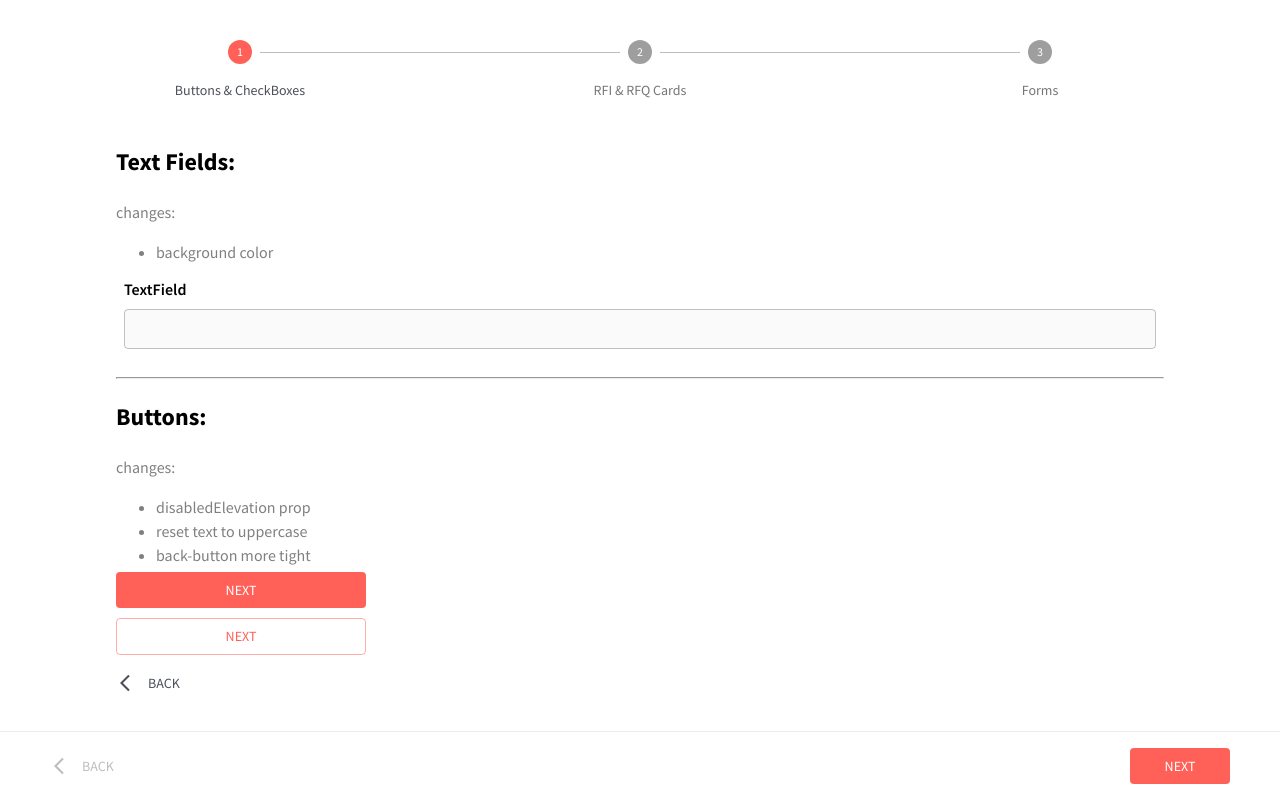
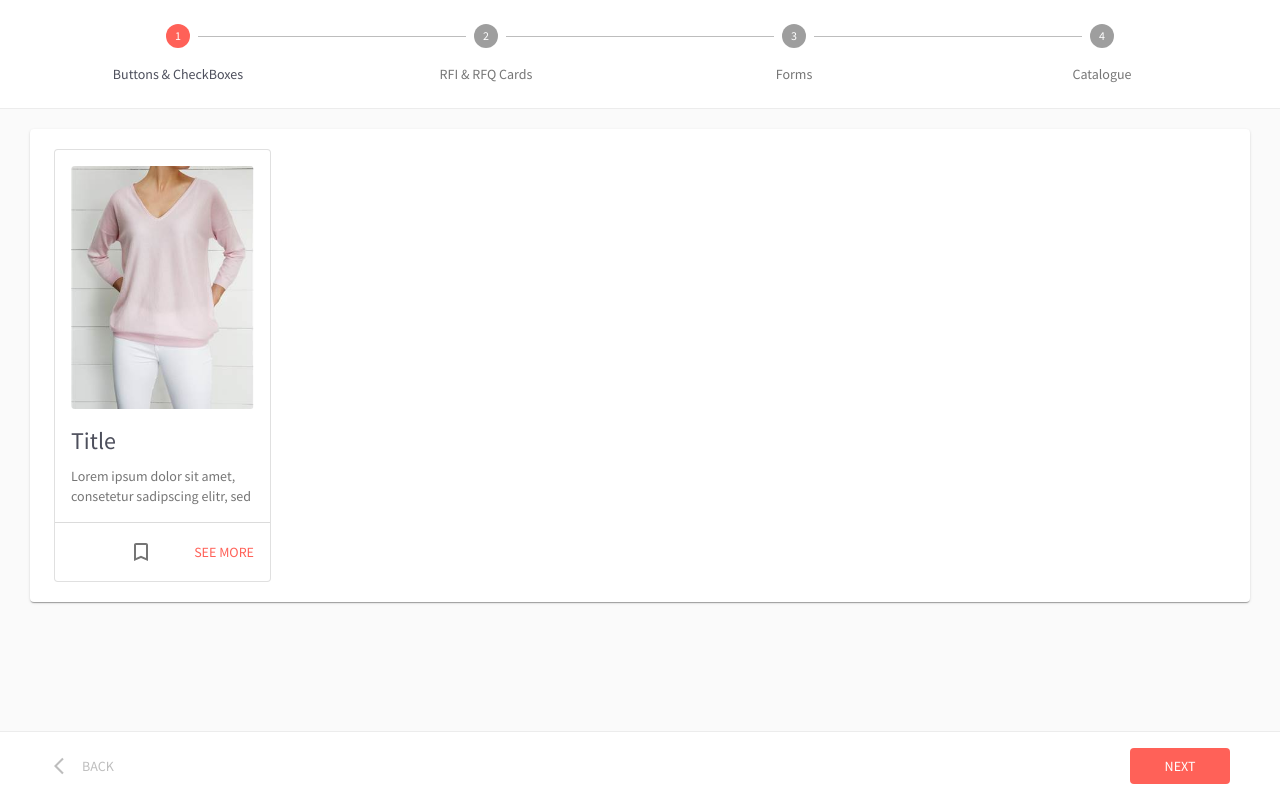
Before and after one commit to alexcurimjee/abana_components, a React (Create React App) app: page / in a window 1280 px wide. Shown: the top 800 px of the page. Built offline with nearby package versions, Linux system fonts and the light colour scheme.

Commit message:
catalogue - first try

```diff
--- /dev/null
+++ b/src/Catalogue.js
@@ -0,0 +1,25 @@
+import React from "react";
+import "./styles.css";
+import TextField from "./components/TextField";
+import Grid from "@material-ui/core/Grid";
+import Typography from "@material-ui/core/Typography";
+import Hidden from '@material-ui/core/Hidden';
+import CardCatalogue from './components/Card-catalogue';
+
+
+
+import { makeStyles } from "@material-ui/core/styles";
+
+const useStyles = makeStyles(theme => ({
+  root: {},
+
+}));
+
+export default function FormPage() {
+  const classes = useStyles();
+
+  return(
+    <CardCatalogue />
+
+  );
+}
--- a/src/ComponentForm.js
+++ b/src/ComponentForm.js
@@ -4,11 +4,13 @@ import "./styles.css";
 import ButtonsAndCheckPage from "./ButtonsAndCheckPage";
 import CardsPage from "./CardsPage";
 import FormPage from "./FormPage";
+import Catalogue from "./Catalogue";
 
 import { makeStyles } from "@material-ui/core/styles";
 import Stepper from "@material-ui/core/Stepper";
 import Step from "@material-ui/core/Step";
 import StepLabel from "@material-ui/core/StepLabel";
+import Paper from "@material-ui/core/Paper";
 import Button from "@material-ui/core/Button";
 import ArrowBackIosIcon from "@material-ui/icons/ArrowBackIos";
 import Typography from "@material-ui/core/Typography";
@@ -17,6 +19,9 @@ const useStyles = makeStyles(theme => ({
   root: {
     width: "100%",
 
+  },
+  stepper: {
+    borderBottom: "1px solid #ececec",
   },
   backButton: {
     marginRight: theme.spacing(1),
@@ -39,21 +44,33 @@ const useStyles = makeStyles(theme => ({
   instructions: {
     marginTop: theme.spacing(1),
     marginBottom: theme.spacing(1)
+  },
+  container: {
+    margin: '20px 0 0 0',
+    padding: '20px 16px',
+    [theme.breakpoints.up("sm")]: {
+      margin: '20px 30px',
+      padding: '20px 24px',
+    }
+
+
   }
 }));
 
 function getSteps() {
-  return ["Buttons & CheckBoxes", "RFI & RFQ Cards", "Forms"];
+  return ["Buttons & CheckBoxes", "RFI & RFQ Cards", "Forms", "Catalogue"];
 }
 
 function getStepContent(stepIndex) {
   switch (stepIndex) {
     case 0:
-      return <ButtonsAndCheckPage />;
+      return <Catalogue />;
     case 1:
       return <CardsPage />;
     case 2:
       return <FormPage />;
+    case 3:
+      return <ButtonsAndCheckPage />;
     default:
       return "Unknown stepIndex";
   }
@@ -85,14 +102,14 @@ export default function HorizontalLabelPositionBelowStepper() {
 
   return (
     <div className={classes.root}>
-      <Stepper activeStep={activeStep} alternativeLabel>
+      <Stepper activeStep={activeStep} alternativeLabel className={classes.stepper}>
         {steps.map(label => (
           <Step key={label}>
             <StepLabel>{label}</StepLabel>
           </Step>
         ))}
       </Stepper>
-      <div>
+      <Paper className={classes.container}>
         {activeStep === steps.length ? (
           <div>
             <Typography component={"span"} className={classes.instructions}>
@@ -126,7 +143,7 @@ export default function HorizontalLabelPositionBelowStepper() {
             </div>
           </div>
         )}
-      </div>
+      </Paper>
     </div>
   );
 }
--- a/src/components/Card-catalogue.js
+++ b/src/components/Card-catalogue.js
@@ -4,96 +4,57 @@ import Card from "@material-ui/core/Card";
 import CardActionArea from "@material-ui/core/CardActionArea";
 import CardActions from "@material-ui/core/CardActions";
 import Button from "@material-ui/core/Button";
+import BookmarkBorderIcon from "@material-ui/icons/BookmarkBorder";
+import BookmarkIcon from "@material-ui/icons/Bookmark";
+import Checkbox from "@material-ui/core/Checkbox";
 import FormControlLabel from "@material-ui/core/FormControlLabel";
-import Checkbox from "@material-ui/core/Checkbox";
-import Chip from "@material-ui/core/Chip";
 
 import CardHeader from "@material-ui/core/CardHeader";
 import Typography from "@material-ui/core/Typography";
 import CardContent from "@material-ui/core/CardContent";
-import Skeleton from "@material-ui/lab/Skeleton";
-import Grid from "@material-ui/core/Grid";
-import BookmarkBorderIcon from "@material-ui/icons/BookmarkBorder";
-import BookmarkIcon from "@material-ui/icons/Bookmark";
-
+import CardMedia from "@material-ui/core/CardMedia";
+import image from "../assets/images/image1.jpg";
 import Snackbar from "@material-ui/core/Snackbar";
 import IconButton from "@material-ui/core/IconButton";
 import CloseIcon from "@material-ui/icons/Close";
 
+
 const useStyles = makeStyles(theme => ({
-  card: {
-    [theme.breakpoints.down("xs")]: {
-      width: 312
-    },
-    [theme.breakpoints.up("sm")]: {
-      width: 450
-    }
+    root: {
+      width: '215px',
     },
     cardContainer: {
-    display: "flex",
         borderBottom: "1px solid #dbdbdb",
-    [theme.breakpoints.up("sm")]: {
-      flexDirection: "row"
-    }
     },
-  media: {
-    height: "100%",
-    minHeight: 190
-  },
-  cardHeader: {
-    padding: "10px 16px 8px"
-  },
-  cardTitle: {
-    color: "#4D4F5C",
-    fontWeight: 700,
-    fontSize: "17px"
-  },
-  cardContent: {
-    padding: "8px 16px ",
-    paddingBottom: "10px!important"
+    mediaContainer: {
+        margin: '16px 16px 0',
     },
 
-  tagContainer: {
-    paddingTop: "16px",
-    "& p": {
-      color: theme.palette.text.disabled,
-      display: "inline-flex"
-    }
-  },
-  tagChip: {
-    margin: "0px 8px 8px 0",
-    borderRadius: "4px",
-    "&$tagOutlined": {
-      color: theme.palette.secondary.main
-    }
-  },
-  tagOutlined: {},
-  tagLabel: {
-    padding: "0 9px"
+    media: {
+        width: '183px',
+        borderRadius: '4px',
+        height: 0,
+        paddingTop: '133%',
       },
 
     actionIcons: {
-    justifyContent: "space-between",
-    padding: "8px 16px"
+        justifyContent: 'end'
       },
+
     actionBookmark: {
     [theme.breakpoints.up("sm")]: {
         marginRight: "16px"
         }
     },
-  actionContact: {
-    padding: "5px 10px"
-  },
     snackbar: {
         backgroundColor: theme.palette.primary.main,
         flexWrap: "nowrap"
       }
+
   }));
 
-export default function CardListing(props) {
+  export default function MediaCard() {
     const classes = useStyles();
-  const tags = ["Mauritius", "Cashmere", "BSCI"];
-
     const [state, setState] = React.useState({
         open: false
       });
@@ -124,83 +85,28 @@ export default function CardListing(props) {
       );
 
     return (
-    <Card className={classes.card} variant="outlined">
-      <CardActionArea>
-        <Grid container className={classes.cardContainer}>
-          <Grid item xs={12} sm={3}>
-            <Skeleton
-              animation="wave"
-              variant="rect"
+      <Card className={classes.root} variant="outlined">
+        <CardActionArea className={classes.cardContainer}>
+            <div className={classes.mediaContainer}>
+                <CardMedia
                 className={classes.media}
+                image= {image}
+                title="Catalogue Image"
             />
-          </Grid>
-          <Grid item xs={12} sm={9}>
-            <CardHeader
-              className={classes.cardHeader}
-              avatar={
-                <Skeleton
-                  animation="wave"
-                  variant="circle"
-                  width={40}
-                  height={40}
-                />
-              }
-              action={null}
-              title={props.owner + " is looking for:"}
-              titleTypographyProps={{
-                classes: {
-                  root: classes.cardTitle
-                }
-              }}
-            />
+            </div>
+          <CardContent>
+            <Typography gutterBottom variant="h5" component="h2">
+                Title
+            </Typography>
+            <Typography variant="body2" color="textSecondary" component="p">
+                Lorem ipsum dolor sit amet, consetetur sadipscing elitr, sed
+            </Typography>
+          </CardContent>
+        </CardActionArea>
 
-            <CardContent className={classes.cardContent}>
-              <Typography variant="body2" color="textSecondary" component="p">
-                {
-                  "Lorem ipsum dolor sit amet, consectetur adipiscing elit, sed do eiusmod tempor incididunt ut labore et dolore maxsgna aliqu Lorem ipsum dolor sit amet, consectetur adipiscing elit, sed  eiusmod tempor..."
-                }
-              </Typography>
+        <CardActions className={classes.actionIcons}>
 
-              <div className={classes.tagContainer}>
-                <Chip
-                  label={tags[0]}
-                  variant="outlined"
-                  classes={{
-                    root: classes.tagChip,
-                    outlined: classes.tagOutlined,
-                    label: classes.tagLabel,
-                  }}
-                />
-                <Chip
-                  label={tags[1]}
-                  variant="outlined"
-                  classes={{
-                    root: classes.tagChip,
-                    outlined: classes.tagOutlined,
-                    label: classes.tagLabel,
-                  }}
-                />
-                <Chip
-                  label={tags[2]}
-                  variant="outlined"
-                  classes={{
-                    root: classes.tagChip,
-                    outlined: classes.tagOutlined,
-                    label: classes.tagLabel
-                  }}
-                />
 
-                <p style={{ marginLeft: "20px" }}>...</p>
-              </div>
-            </CardContent>
-          </Grid>
-        </Grid>
-      </CardActionArea>
-      <CardActions className={classes.actionIcons}>
-        <Typography variant="body2" color="textSecondary" component="p">
-          23 March 2020
-        </Typography>
-        <div>
           <FormControlLabel
             className={classes.actionBookmark}
             control={
@@ -215,13 +121,13 @@ export default function CardListing(props) {
           />
           <Button
             disableElevation
-            variant="outlined"
+            variant="text"
             color="primary"
             className={classes.actionContact}
           >
-            Contact
+            See More
           </Button>
-        </div>
+
       </CardActions>
       <Snackbar
        open={state.open}
@@ -232,9 +138,11 @@ export default function CardListing(props) {
            root: classes.snackbar
          }
        }}
-        message="Saved! Click on Right Menu to see your saved items"
+       message="Saved! Click on Top Right Menu to see your saved items"
        action={action}
      />
+
       </Card>
+
     );
   }
--- a/src/styles.css
+++ b/src/styles.css
@@ -1,7 +1,8 @@
 body {
-  margin: 16px;
+  margin: 0px;
   font-family: "Source Sans Pro", sans-serif;
   margin-bottom: 80px;
+  background-color: #FAFAFA;
 }
 
 .comment {
```
Also changed, not shown: src/assets/images/image1.jpg (added). Lines whose indentation alone changed are shown as unchanged.
